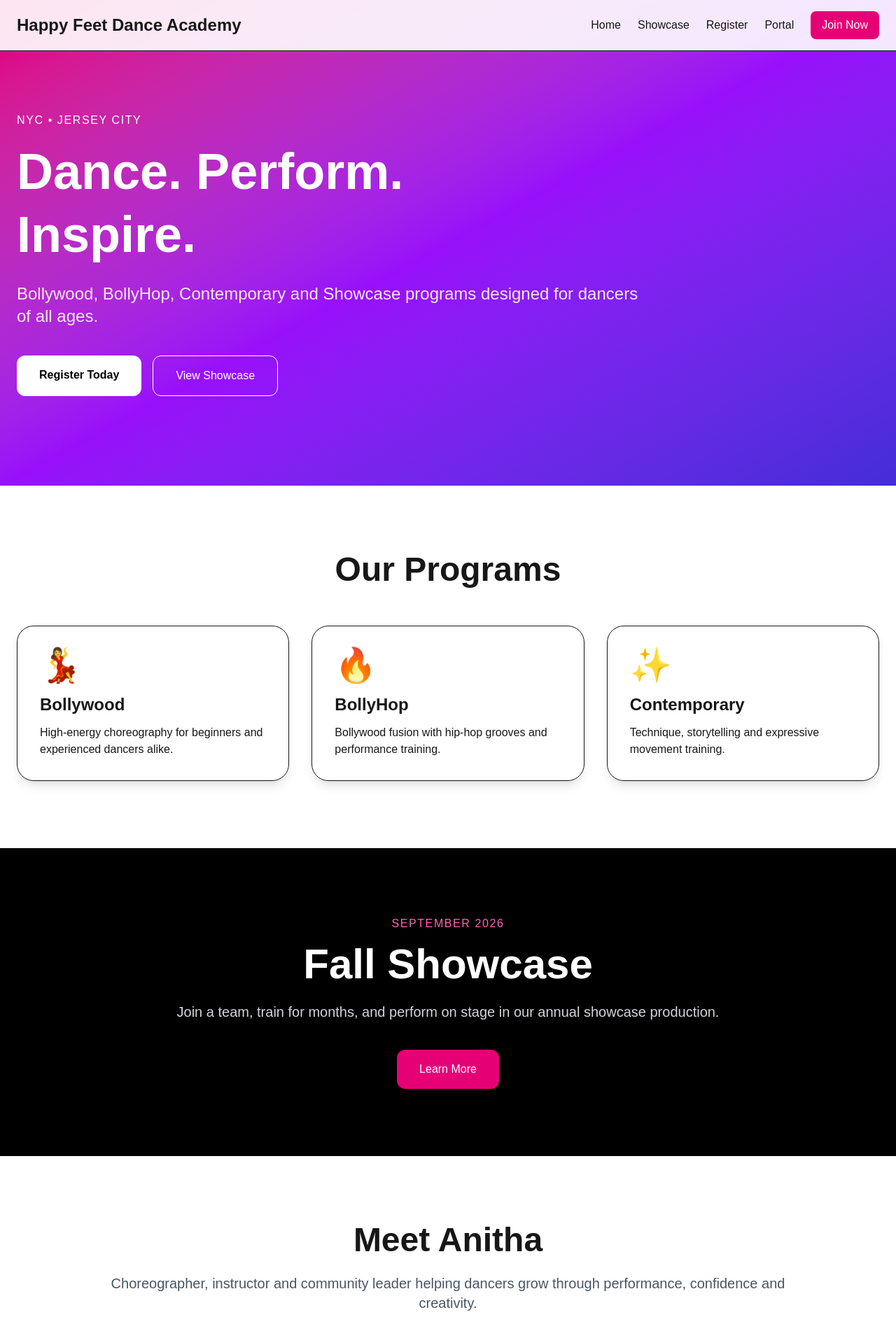
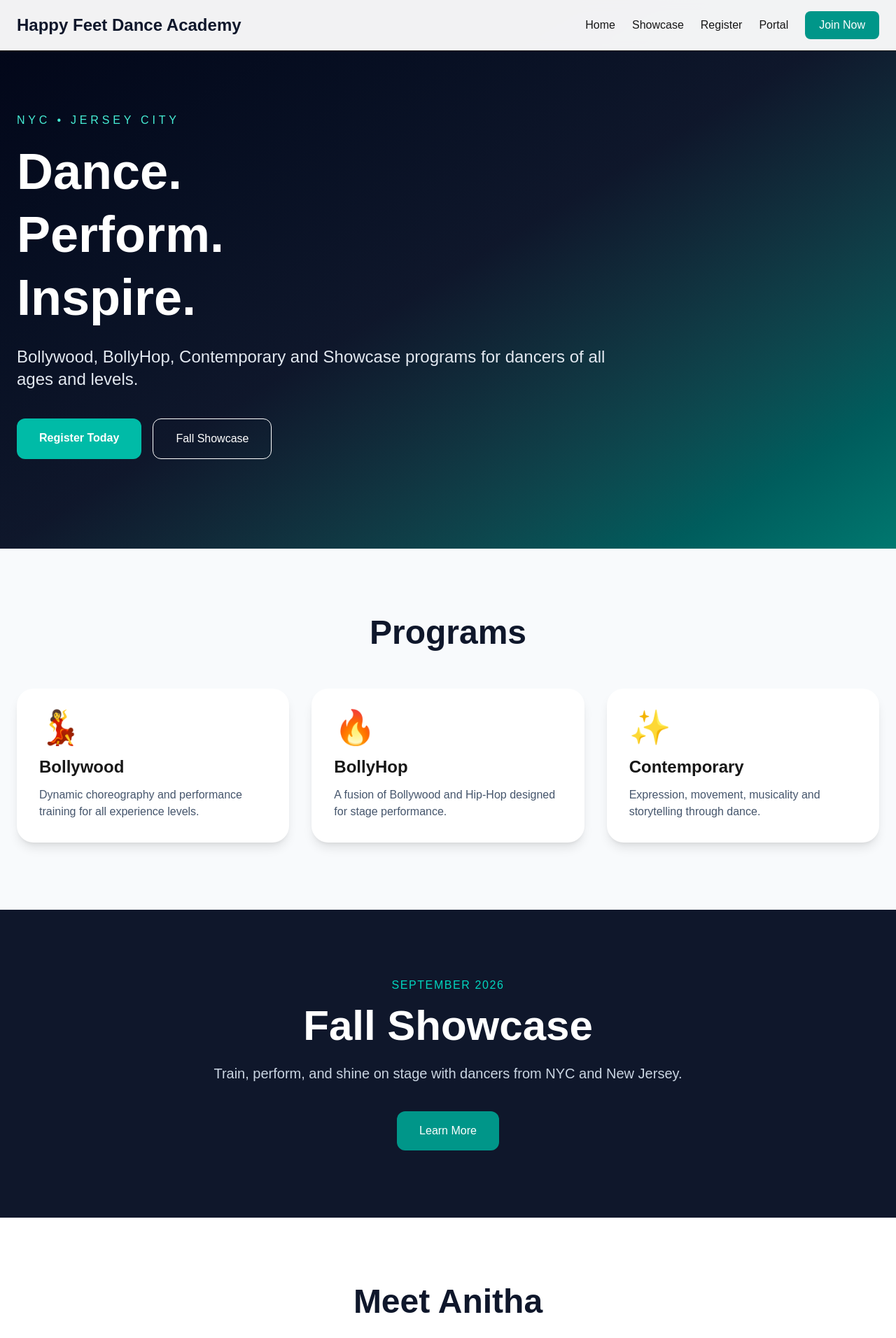
Before and after one commit to tanvikinkhabwala27/happy-feet, a Next.js app: page / in a window 1280 px wide. Shown: the top 1912 px of the page at 70% size. Built offline with nearby package versions, Linux system fonts and the light colour scheme.

Commit message:
page.tsx

```diff
--- a/app/page.tsx
+++ b/app/page.tsx
@@ -2,13 +2,13 @@ import Link from "next/link";
 
 export default function Home() {
   return (
-    <main className="min-h-screen bg-white">
+    <main className="min-h-screen bg-slate-50">
 
       {/* NAVBAR */}
+      <nav className="fixed top-0 left-0 right-0 bg-white/95 backdrop-blur border-b z-50">
+        <div className="max-w-7xl mx-auto px-6 py-4 flex justify-between items-center">
 
-      <nav className="fixed top-0 left-0 right-0 bg-white/90 backdrop-blur border-b z-50">
-        <div className="max-w-7xl mx-auto px-6 py-4 flex justify-between items-center">
-          <h1 className="font-bold text-2xl">
+          <h1 className="font-bold text-2xl text-slate-900">
             Happy Feet Dance Academy
           </h1>
 
@@ -20,51 +20,55 @@ export default function Home() {
 
             <Link
               href="/register"
-              className="bg-pink-600 text-white px-4 py-2 rounded-lg"
+              className="bg-teal-600 hover:bg-teal-700 text-white px-5 py-2 rounded-lg"
             >
               Join Now
             </Link>
           </div>
+
         </div>
       </nav>
 
       {/* HERO */}
-
-      <section className="bg-gradient-to-br from-pink-600 via-purple-600 to-indigo-700 text-white pt-40 pb-32">
+      <section className="bg-gradient-to-br from-slate-950 via-slate-900 to-teal-700 text-white pt-40 pb-32">
 
         <div className="max-w-7xl mx-auto px-6">
 
           <div className="max-w-4xl">
 
-            <p className="uppercase tracking-widest mb-4">
+            <p className="uppercase tracking-[0.3em] text-teal-300 mb-4">
               NYC • Jersey City
             </p>
 
             <h1 className="text-7xl font-black leading-tight mb-6">
-              Dance. Perform.
+              Dance.
+              <br />
+              Perform.
               <br />
               Inspire.
             </h1>
 
-            <p className="text-2xl mb-10 text-pink-100">
+            <p className="text-2xl text-slate-200 mb-10">
               Bollywood, BollyHop, Contemporary and Showcase
-              programs designed for dancers of all ages.
+              programs for dancers of all ages and levels.
             </p>
 
             <div className="flex gap-4">
+
               <Link
                 href="/register"
-                className="bg-white text-black px-8 py-4 rounded-xl font-bold"
+                className="bg-teal-500 hover:bg-teal-600 text-white px-8 py-4 rounded-xl font-bold"
               >
                 Register Today
               </Link>
 
               <Link
                 href="/showcase"
-                className="border border-white px-8 py-4 rounded-xl"
+                className="border border-white px-8 py-4 rounded-xl hover:bg-white hover:text-black transition"
               >
-                View Showcase
+                Fall Showcase
               </Link>
+
             </div>
 
           </div>
@@ -74,59 +78,67 @@ export default function Home() {
       </section>
 
       {/* PROGRAMS */}
+      <section className="py-24">
 
-      <section className="py-24">
         <div className="max-w-7xl mx-auto px-6">
 
-          <h2 className="text-5xl font-bold text-center mb-14">
-            Our Programs
+          <h2 className="text-5xl font-bold text-center text-slate-900 mb-14">
+            Programs
           </h2>
 
           <div className="grid md:grid-cols-3 gap-8">
 
-            <div className="rounded-3xl shadow-lg p-8 border">
+            <div className="bg-white rounded-3xl p-8 shadow-lg">
               <div className="text-5xl mb-4">💃</div>
+
               <h3 className="text-2xl font-bold mb-3">
                 Bollywood
               </h3>
-              <p>
-                High-energy choreography for beginners and
-                experienced dancers alike.
+
+              <p className="text-slate-600">
+                Dynamic choreography and performance training
+                for all experience levels.
               </p>
             </div>
 
-            <div className="rounded-3xl shadow-lg p-8 border">
+            <div className="bg-white rounded-3xl p-8 shadow-lg">
               <div className="text-5xl mb-4">🔥</div>
+
               <h3 className="text-2xl font-bold mb-3">
                 BollyHop
               </h3>
-              <p>
-                Bollywood fusion with hip-hop grooves and
-                performance training.
+
+              <p className="text-slate-600">
+                A fusion of Bollywood and Hip-Hop designed
+                for stage performance.
               </p>
             </div>
 
-            <div className="rounded-3xl shadow-lg p-8 border">
+            <div className="bg-white rounded-3xl p-8 shadow-lg">
               <div className="text-5xl mb-4">✨</div>
+
               <h3 className="text-2xl font-bold mb-3">
                 Contemporary
               </h3>
-              <p>
-                Technique, storytelling and expressive
-                movement training.
+
+              <p className="text-slate-600">
+                Expression, movement, musicality and
+                storytelling through dance.
               </p>
             </div>
 
           </div>
+
         </div>
+
       </section>
 
       {/* SHOWCASE */}
+      <section className="bg-slate-900 text-white py-24">
 
-      <section className="bg-black text-white py-24">
         <div className="max-w-6xl mx-auto px-6 text-center">
 
-          <p className="uppercase tracking-widest text-pink-400 mb-4">
+          <p className="uppercase tracking-widest text-teal-400 mb-4">
             September 2026
           </p>
 
@@ -134,45 +146,48 @@ export default function Home() {
             Fall Showcase
           </h2>
 
-          <p className="text-xl text-gray-300 mb-10">
-            Join a team, train for months, and perform on
-            stage in our annual showcase production.
+          <p className="text-xl text-slate-300 mb-10">
+            Train, perform, and shine on stage with dancers
+            from NYC and New Jersey.
           </p>
 
           <Link
             href="/showcase"
-            className="bg-pink-600 px-8 py-4 rounded-xl inline-block"
+            className="bg-teal-600 px-8 py-4 rounded-xl inline-block"
           >
             Learn More
           </Link>
 
         </div>
+
       </section>
 
       {/* INSTRUCTOR */}
+      <section className="py-24 bg-white">
 
-      <section className="py-24">
-        <div className="max-w-5xl mx-auto px-6 text-center">
+        <div className="max-w-4xl mx-auto px-6 text-center">
 
-          <h2 className="text-5xl font-bold mb-6">
+          <h2 className="text-5xl font-bold mb-6 text-slate-900">
             Meet Anitha
           </h2>
 
-          <p className="text-xl text-gray-600">
-            Choreographer, instructor and community leader
-            helping dancers grow through performance,
-            confidence and creativity.
+          <p className="text-xl text-slate-600">
+            Choreographer, instructor and mentor helping
+            students build confidence, technique and stage
+            presence through dance.
           </p>
 
         </div>
+
       </section>
 
       {/* FOOTER */}
+      <footer className="bg-slate-950 text-slate-400 py-10">
 
-      <footer className="bg-gray-100 py-10">
-        <div className="max-w-7xl mx-auto px-6 text-center text-gray-600">
+        <div className="max-w-7xl mx-auto px-6 text-center">
           © 2026 Happy Feet Dance Academy
         </div>
+
       </footer>
 
     </main>
```
